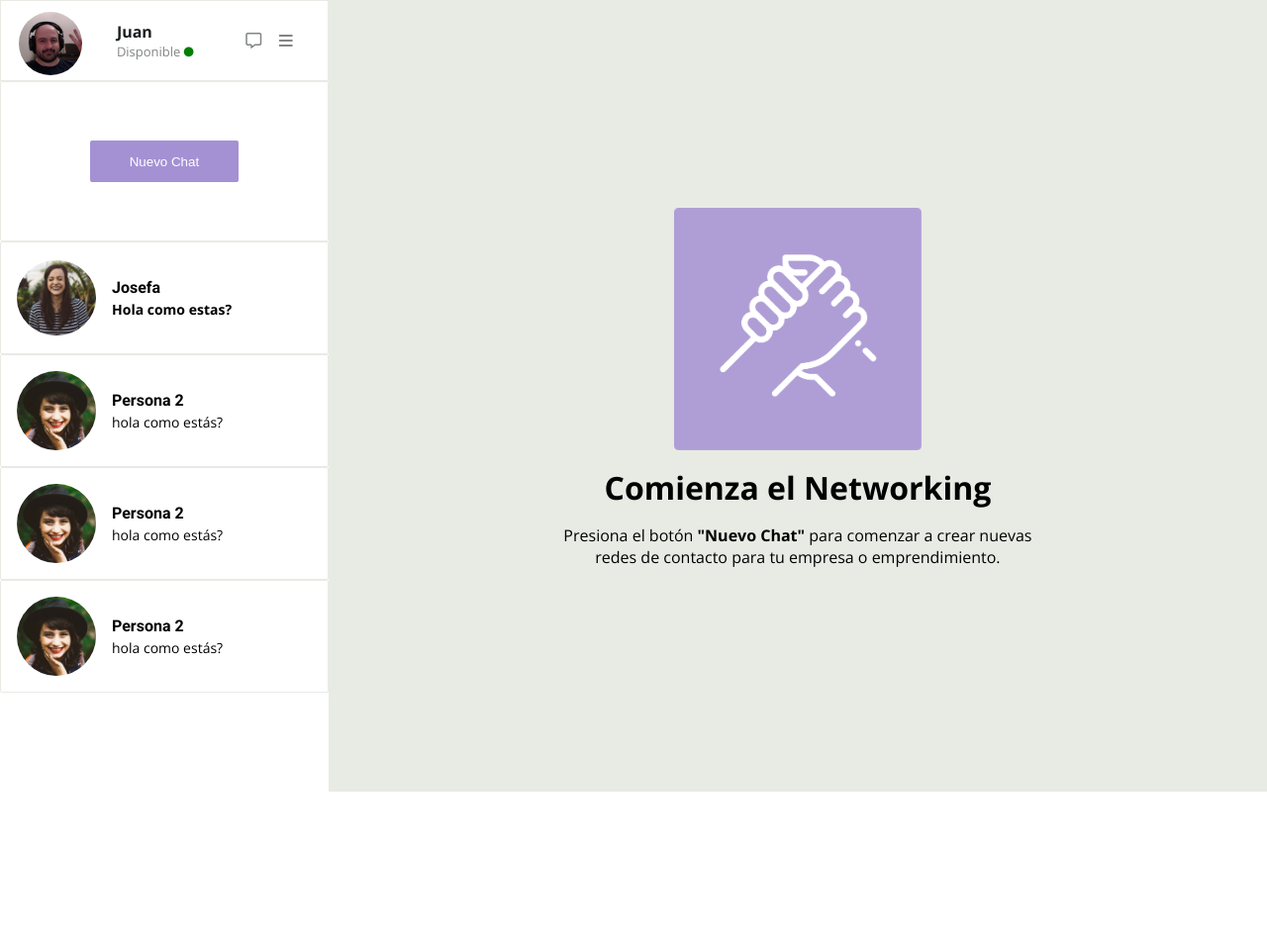
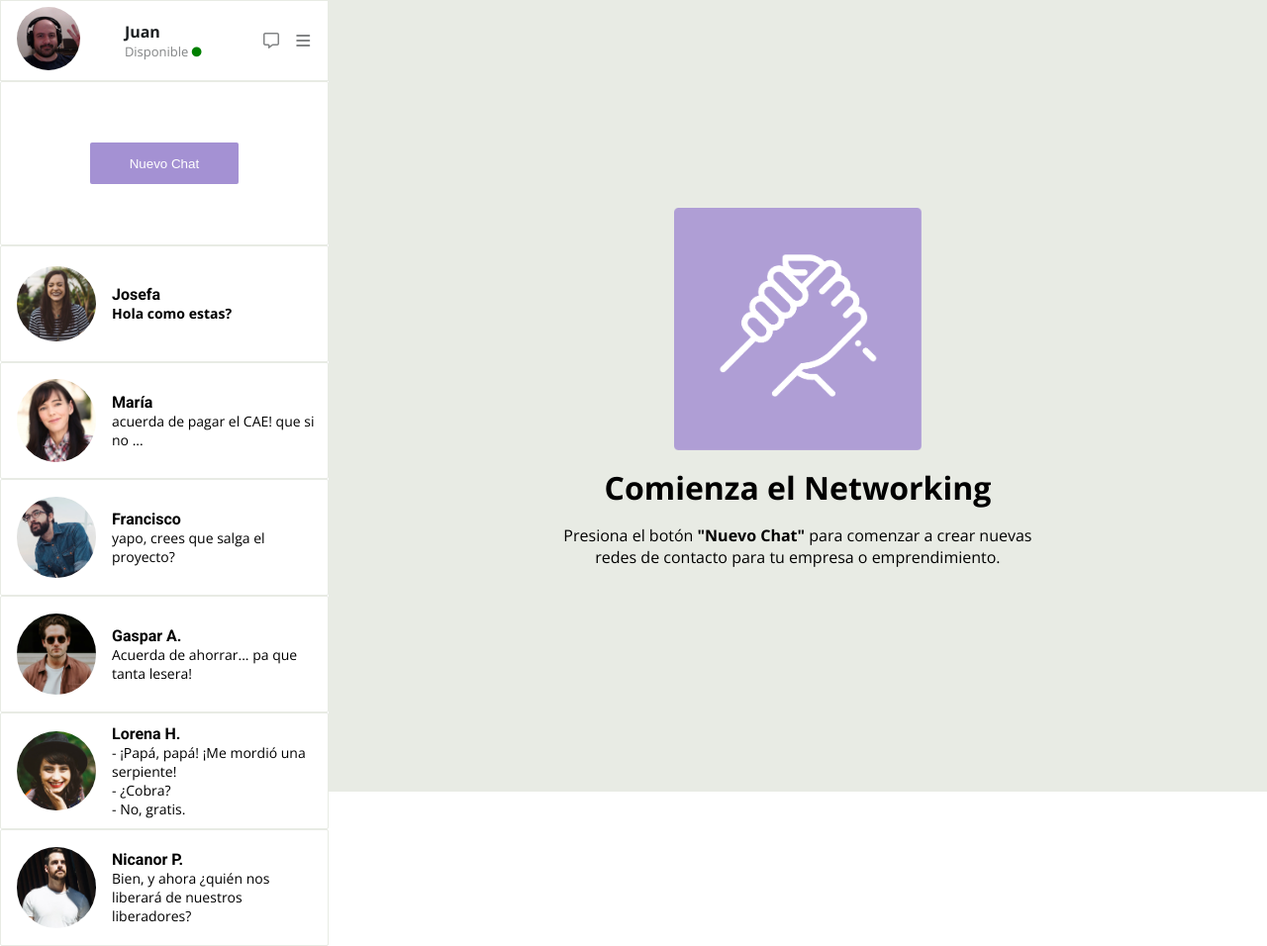
Before and after one commit to Juan-Rauld/css-avanzado-desafio-1, a plain HTML site: page index.html in a window 1280 px wide. Shown: the whole page at 99% size. Before the commit the page ends 800 px from the top, so only its background shows below. Drawn offline with nearby package versions, Linux system fonts and the light colour scheme.

Commit message:
se resolvieron detalles y optimizaron clases. termino de proyecto con levantamiento de últimos bloques de contacto

```diff
--- a/assets/css/style.css
+++ b/assets/css/style.css
@@ -59,13 +59,13 @@ h1 {
     border: solid #E8ebe4 1.5px;
     display: flex;
     align-items: center;
-    justify-content: space-around;
+    justify-content: space-between;
 }
 
 .foto_perfil {
     border-radius: 50%;
-    margin-top: 10px;
     width: 4rem;
+    margin-left: 1rem;
 }
 
 .nombre_usuario {
@@ -100,6 +100,7 @@ h1 {
     display: flex;
     align-items: center;
     border-radius: 2px;
+    padding: 2px 0;
 }
 
 .caja_nuevo_chat {
@@ -121,7 +122,9 @@ h1 {
 }
 
 
-.texto_caja {}
+.texto_caja {
+    margin-right: 10px;
+}
 
 .nombre_contacto {
     font-weight: bold;
@@ -130,7 +133,6 @@ h1 {
 
 .mensaje_contacto {
     font-size: 14px;
-    margin-top: 3px;
 }
 
 .no_leido {
--- a/index.html
+++ b/index.html
@@ -44,33 +44,58 @@
             </div>
         </div>
         <div class="caja_contacto">
-            <img src="./assets/img/Screen Shot 2018-11-28 at 15.28.04.jpg" alt="" class="foto_contacto">
+            <img src="./assets/img/Screen Shot 2018-11-28 at 15.32.44.jpg" alt="" class="foto_contacto">
             <div class="texto_caja">
-                <div class="nombre_contacto">Persona 2</div>
-                <div class="mensaje_contacto">hola como estás?</div>
+                <div class="nombre_contacto">María</div>
+                <div class="mensaje_contacto">acuerda de pagar el CAE! que si no ...</div>
+            </div>
+        </div>
+        <div class="caja_contacto">
+            <img src="./assets/img/Pancho_buena_onda.jpg" alt="" class="foto_contacto">
+            <div class="texto_caja">
+                <div class="nombre_contacto">Francisco</div>
+                <div class="mensaje_contacto">yapo, crees que salga el proyecto?</div>
+            </div>
+        </div>
+        <div class="caja_contacto">
+            <img src="./assets/img/Francisco_enojao.jpg" alt="" class="foto_contacto">
+            <div class="texto_caja">
+                <div class="nombre_contacto">Gaspar A.</div>
+                <div class="mensaje_contacto">Acuerda de ahorrar... pa que tanta lesera!
+                </div>
             </div>
         </div>
         <div class="caja_contacto">
             <img src="./assets/img/Screen Shot 2018-11-28 at 15.28.04.jpg" alt="" class="foto_contacto">
             <div class="texto_caja">
-                <div class="nombre_contacto">Persona 2</div>
-                <div class="mensaje_contacto">hola como estás?</div>
+                <div class="nombre_contacto">Lorena H.</div>
+                <div class="mensaje_contacto">- ¡Papá, papá! ¡Me mordió una serpiente!<br>
+                    - ¿Cobra?<br>
+                    - No, gratis.
+
+                </div>
             </div>
         </div>
+
         <div class="caja_contacto">
-            <img src="./assets/img/Screen Shot 2018-11-28 at 15.28.04.jpg" alt="" class="foto_contacto">
+            <img src="./assets/img/Screen Shot 2018-11-28 at 15.30.34.jpg" alt="" class="foto_contacto">
             <div class="texto_caja">
-                <div class="nombre_contacto">Persona 2</div>
-                <div class="mensaje_contacto">hola como estás?</div>
+                <div class="nombre_contacto">Nicanor P.</div>
+                <div class="mensaje_contacto">Bien, y ahora ¿quién nos liberará de nuestros liberadores?
+
+                </div>
             </div>
         </div>
+
+
 
     </div>
     <div class="seccion_principal">
         <img src="./assets/img/hand.png" alt="" id="img_hand">
         <div class="seccion_principal--texto">
             <h1 class="seccion_principal--titulo">Comienza el Networking</h1>
-            <p class="seccion_principal--subtitulo">Presiona el botón <b>"Nuevo Chat"</b> para comenzar a crear nuevas redes de contacto para tu empresa o emprendimiento.</p>
+            <p class="seccion_principal--subtitulo">Presiona el botón <b>"Nuevo Chat"</b> para comenzar a crear nuevas
+                redes de contacto para tu empresa o emprendimiento.</p>
         </div>
     </div>
 </body>
```
Also changed, not shown: assets/img/Francisco_enojao.jpg (renamed from assets/img/Screen Shot 2018-11-28 at 15.30.54.jpg), assets/img/Pancho_buena_onda.jpg (renamed from assets/img/Screen Shot 2018-11-28 at 15.31.09.jpg).
